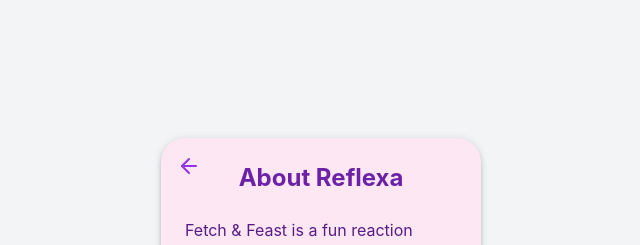
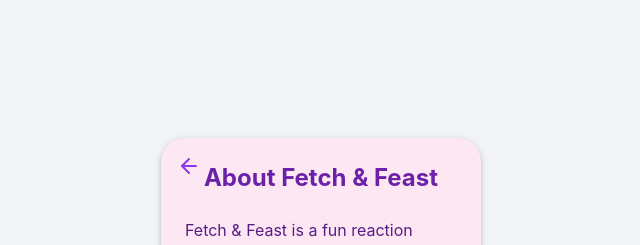
Before and after one commit to dbischoff777/reflexa, a React (Create React App) app: page /about in a window 1280 px wide. Shown: the top 245 px of the page, without its empty margins (319-959 px from the left). Built offline with nearby package versions, Linux system fonts and the light colour scheme.

Commit message:
adjust about section

```diff
--- a/src/About.jsx
+++ b/src/About.jsx
@@ -42,7 +42,7 @@
               ? 'text-purple-300'
               : 'text-purple-800'
           }`}>
-            About Reflexa
+            About Fetch & Feast
           </h1>
         </div>
 
```
